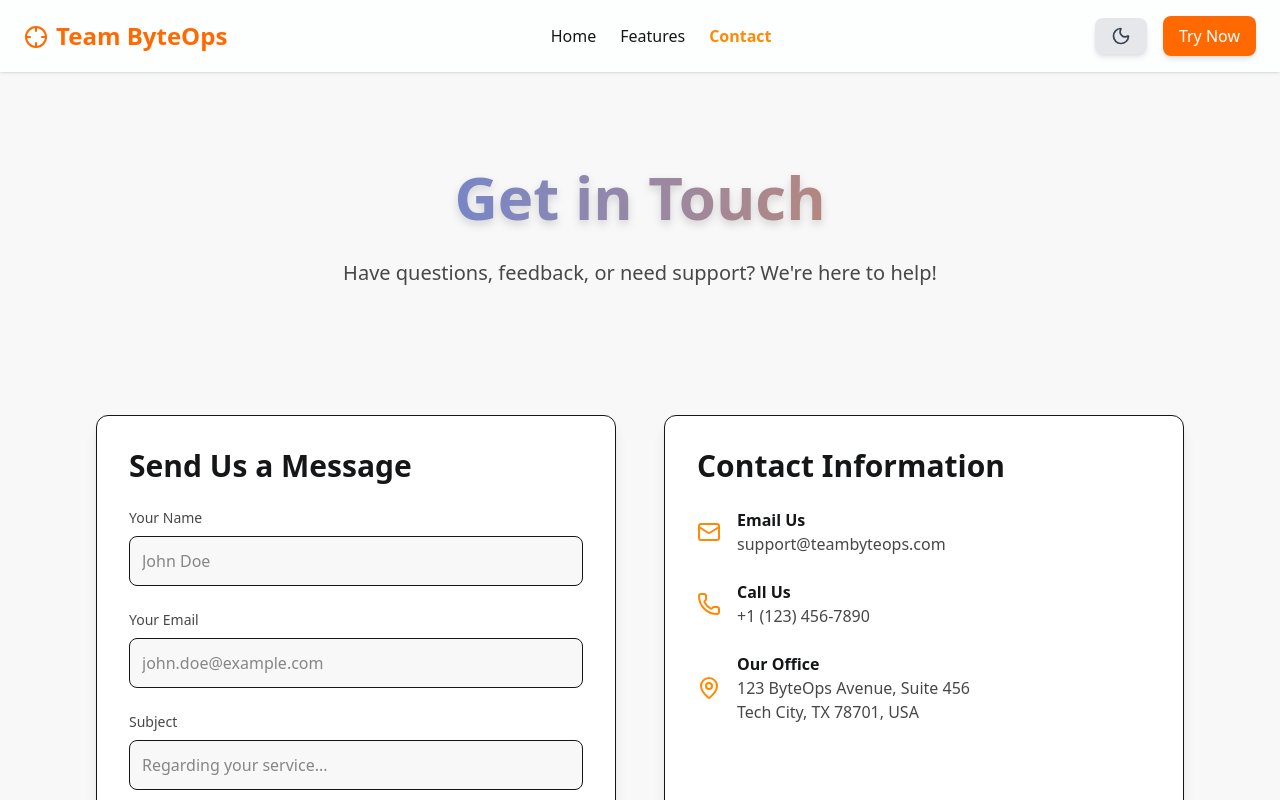
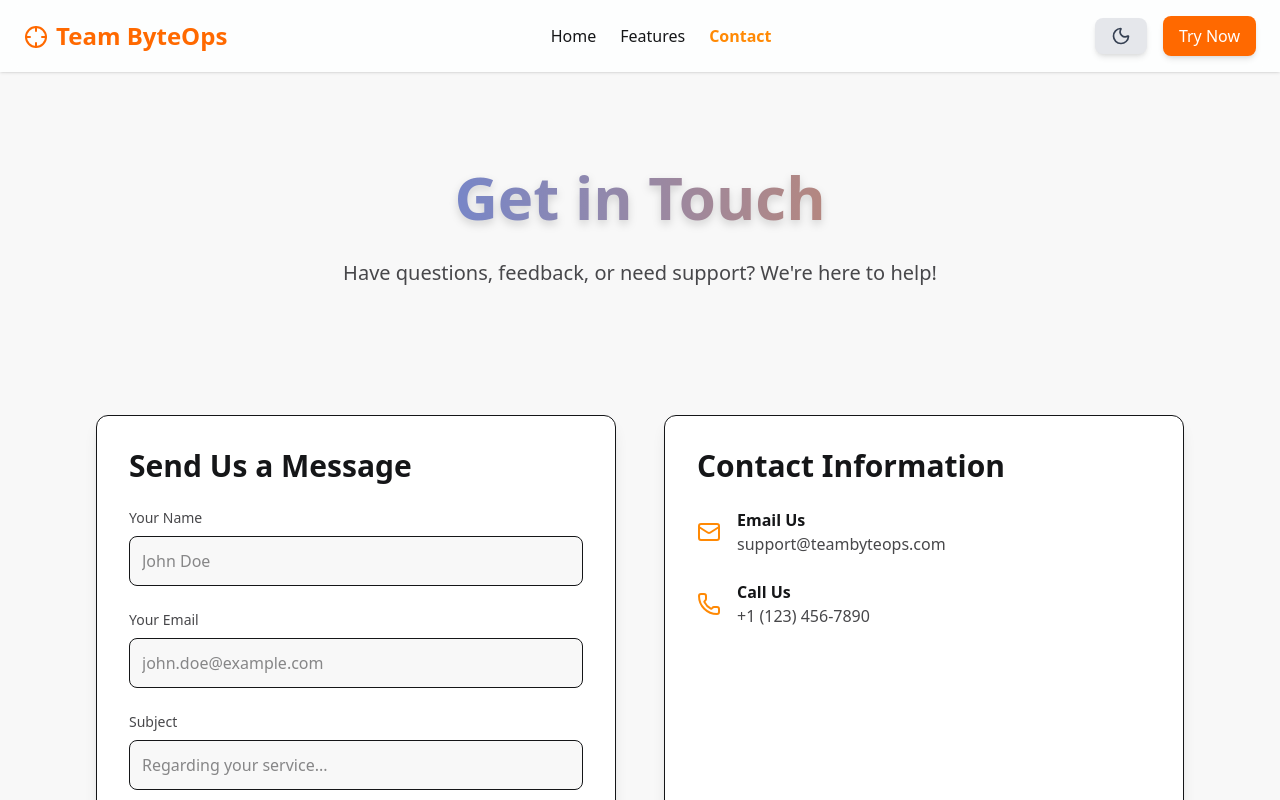
Before and after one commit to Soumyadeep-Chakravarti/WebDevelopmentHackathon, a React (Vite) app: page /contact in a window 1280 px wide. Shown: the top 800 px of the page. Built offline with nearby package versions, Linux system fonts and the light colour scheme.

Commit message:
light change to contact page

```diff
--- a/src/pages/ContactPage.jsx
+++ b/src/pages/ContactPage.jsx
@@ -167,14 +167,6 @@ const ContactPage = ({ setShowLogin }) => {
                                     <p>+1 (123) 456-7890</p>
                                 </div>
                             </div>
-                            <div className="flex items-center gap-4">
-                                <MapPin size={24} className="text-accent" />
-                                <div>
-                                    <h3 className="font-semibold text-text-primary">Our Office</h3>
-                                    <p>123 ByteOps Avenue, Suite 456</p>
-                                    <p>Tech City, TX 78701, USA</p>
-                                </div>
-                            </div>
                         </div>
                     </motion.div>
                 </motion.section>
```
